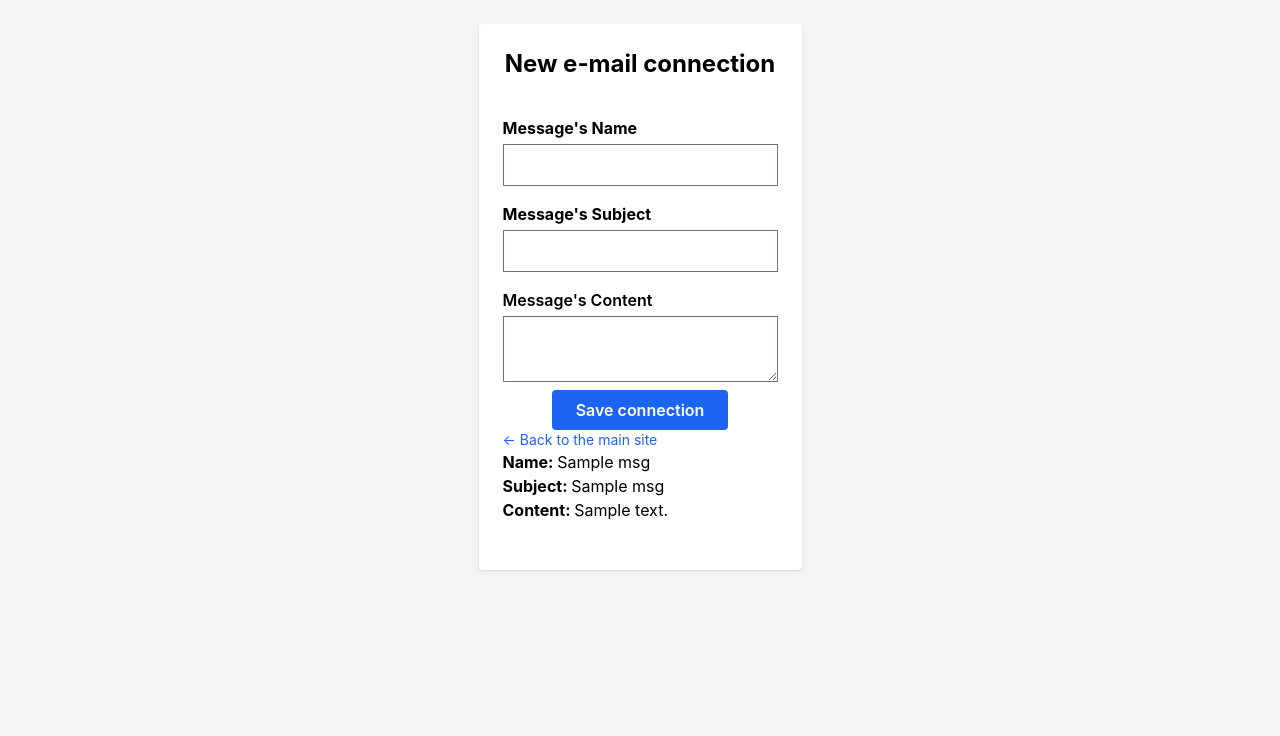
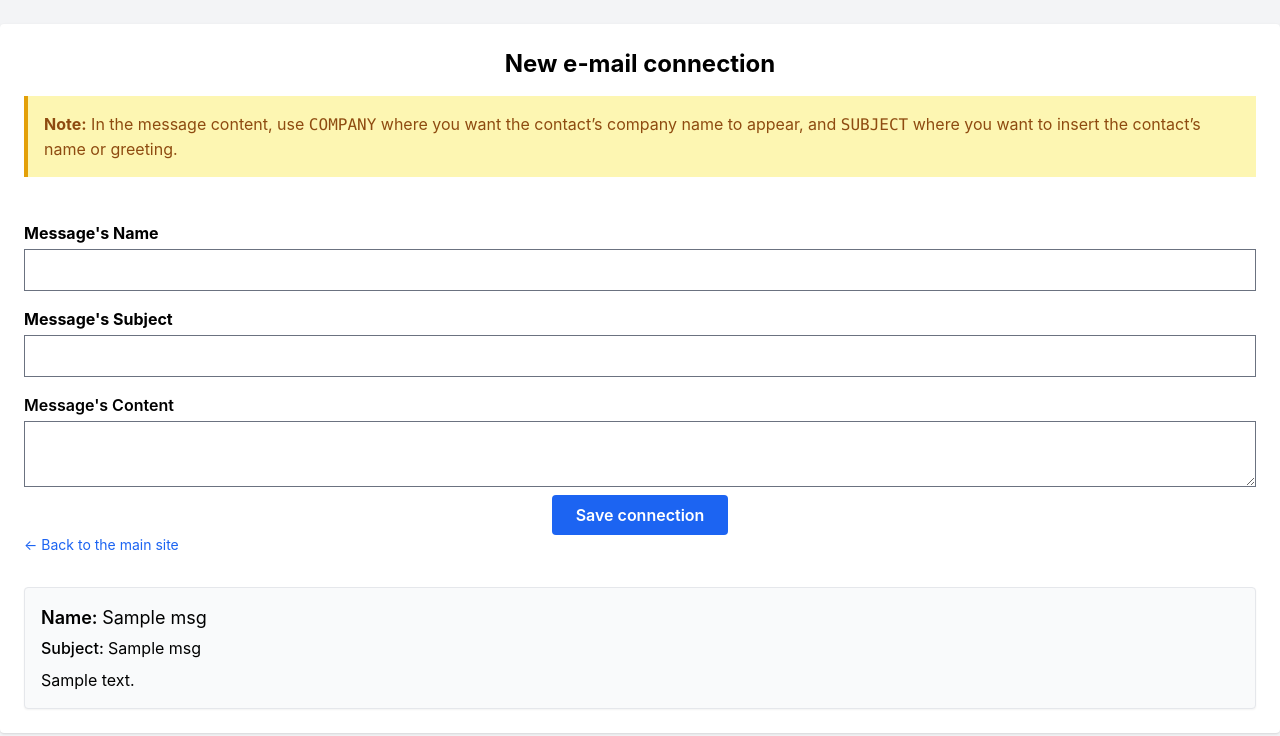
Before and after one commit to jkfmCZ/emailerV2, a Django app: template main/templates/msg.html in a window 1280 px wide. Shown: the part 64-800 px from the top of the page. Run offline with Django 3.2, Linux system fonts and the light colour scheme; the template is opened without the code that fills it: most values are stand-ins (such as "Sample title", 1, 10 or a date in 2020); form fields are guessed from the names that the template uses; some libraries are stand-ins or nearby versions.

Commit message:
UI update

```diff
--- a/main/forms.py
+++ b/main/forms.py
@@ -54,7 +54,7 @@
                 'class': 'border rounded px-2 py-1'
             }),
                 'message': forms.Textarea(attrs={
-                'placeholder': 'enter a message you want to send.',
+                'placeholder': 'enter a message you want to send (Dear SUBJECT, We are happy to invite you and your company COMPANY to our event...).',
                 'class': 'border rounded px-2 py-1 h-32 lg:h-32'
             }),
                 'subject': forms.TextInput(attrs={
--- a/main/templates/msg.html
+++ b/main/templates/msg.html
@@ -3,6 +3,11 @@
 <body class="bg-gray-100 p-10 font-sans">
   <div class="max-w-5xl mx-auto bg-white p-6 shadow rounded">
     <h1 class="text-2xl font-bold mb-4 text-center">New e-mail connection</h1>
+    <div class="mb-6 p-4 bg-yellow-100 border-l-4 border-yellow-400 text-yellow-700">
+      <strong>Note:</strong>
+      In the message content, use <code>COMPANY</code> where you want the contact’s company name to appear,
+      and <code>SUBJECT</code> where you want to insert the contact’s name or greeting.
+    </div>
 
 
     <form method="post" class="max-w-3xl pt-5 mx-auto">
@@ -35,14 +40,18 @@
       <a href="{% url 'main' %}" class="block text-blue-600 hover:underline">← Back to the main site</a>
     </p>
 
-    <div>
+    <div class="space-y-6 mt-8">
       {% for x in msgs %}
-        <h2><strong>Name: </strong>{{ x.name }}</h2>
-        <h2><strong>Subject: </strong>{{ x.subject }}</h2>
-        <p><strong>Content: </strong>{{ x.message }}</p>
-        <br class="pt-5">
+        <div class="border rounded p-4 shadow-sm bg-gray-50">
+          <h3 class="text-lg font-semibold mb-1">Name: <span class="font-normal">{{ x.name }}</span></h3>
+          <h4 class="text-md font-medium mb-2">Subject: <span class="font-normal">{{ x.subject }}</span></h4>
+          <p class="whitespace-pre-line">{{ x.message }}</p>
+        </div>
+      {% empty %}
+        <p class="text-gray-500 italic">No message templates created yet.</p>
       {% endfor %}
     </div>
+
 
   </div>
 
```
